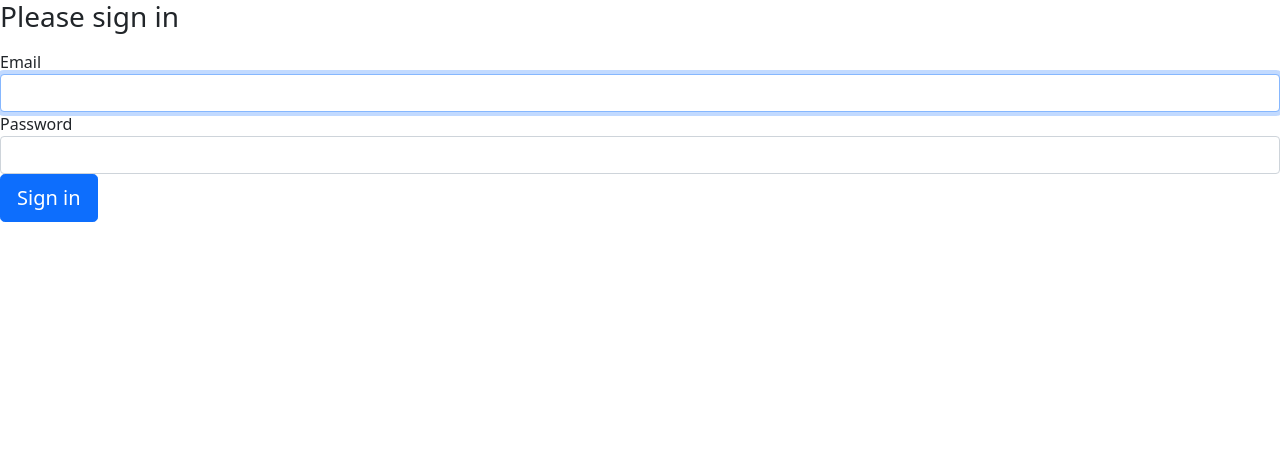
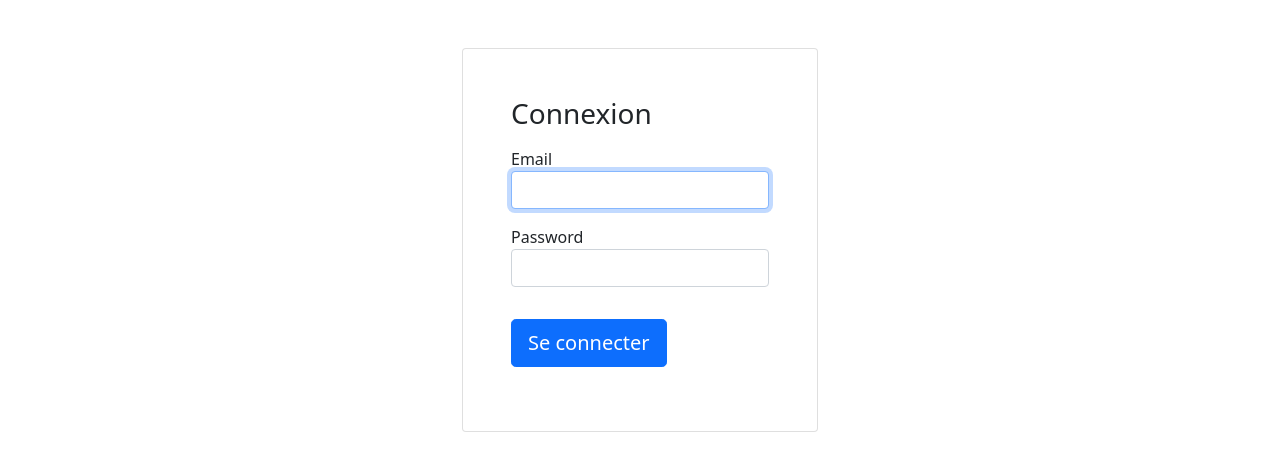
Before and after one commit to Nmarcaud/05-ecf-symfony, a Symfony app: template templates/security/login.html.twig in a window 1280 px wide. Shown: the top 471 px of the page. Run offline with Twig, Linux system fonts and the light colour scheme; the template is opened without the code that fills it, so the values that code supplies are empty; some libraries are stand-ins or nearby versions.

Commit message:
Mise en forme Login Page

```diff
--- a/templates/security/login.html.twig
+++ b/templates/security/login.html.twig
@@ -1,24 +1,33 @@
 {% extends 'base.html.twig' %}
 
-{% block title %}Log in!{% endblock %}
+{% block title %}Connexion{% endblock %}
 
 {% block body %}
 <form method="post">
-    {% if error %}
-        <div class="alert alert-danger">{{ error.messageKey|trans(error.messageData, 'security') }}</div>
-    {% endif %}
 
     {% if app.user %}
+        <div class="container-fluid bg-light">
             <div class="mb-3">
                 You are logged in as {{ app.user.username }}, <a href="{{ path('app_logout') }}">Logout</a>
             </div>
+        </div>
     {% endif %}
 
-    <h1 class="h3 mb-3 font-weight-normal">Please sign in</h1>
+    <div class="container">
+        <div class="row mt-5">
+            <div class="col-12 col-sm-10 offsets-sm-1 col-lg-6 offset-lg-3 col-xl-4 offset-xl-4">
+                <div class="card">
+                    <div class="card-body p-5">
+                        <h1 class="h3 mb-3 font-weight-normal">Connexion</h1>
+                        <div class="form-group mb-3">
                             <label for="inputEmail">Email</label>
                             <input type="email" value="{{ last_username }}" name="email" id="inputEmail" class="form-control" autocomplete="email" required autofocus>
+                        </div>
+                        <div class="form-group mb-3">
                             <label for="inputPassword">Password</label>
                             <input type="password" name="password" id="inputPassword" class="form-control" autocomplete="current-password" required>
+                        </div>
+
 
                         <input type="hidden" name="_csrf_token"
                             value="{{ csrf_token('authenticate') }}"
@@ -34,9 +43,20 @@
                                 </label>
                             </div>
                         #}
+                        <div class="form-group">
+                            <button class="btn btn-lg btn-primary my-3" type="submit">
+                                Se connecter
+                            </button>
+                        </div>
 
-    <button class="btn btn-lg btn-primary" type="submit">
-        Sign in
-    </button>
+                        {% if error %}
+                            <div class="alert alert-danger">{{ error.messageKey|trans(error.messageData, 'security') }}</div>
+                        {% endif %}
+
+                    </div>
+                </div>
+            </div>
+        </div>
+    </div>
 </form>
 {% endblock %}
```
Also changed, not shown: 1 other file. Lines whose indentation alone changed are shown as unchanged.
